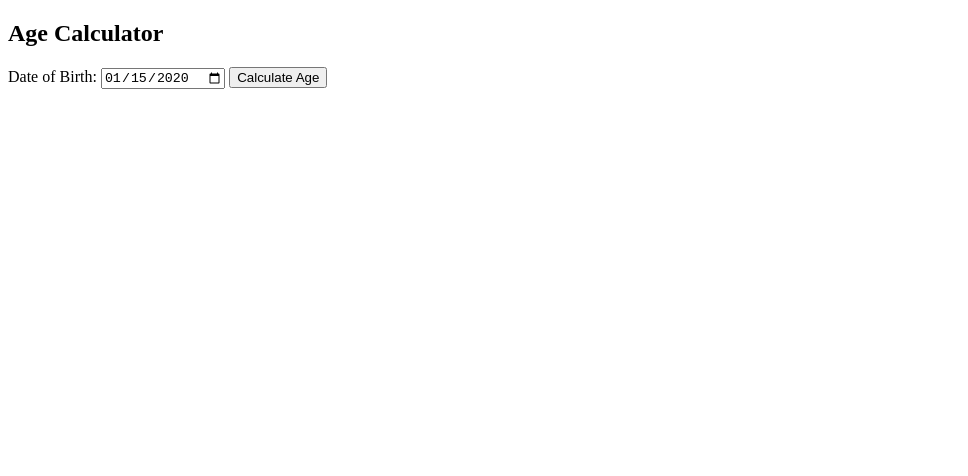
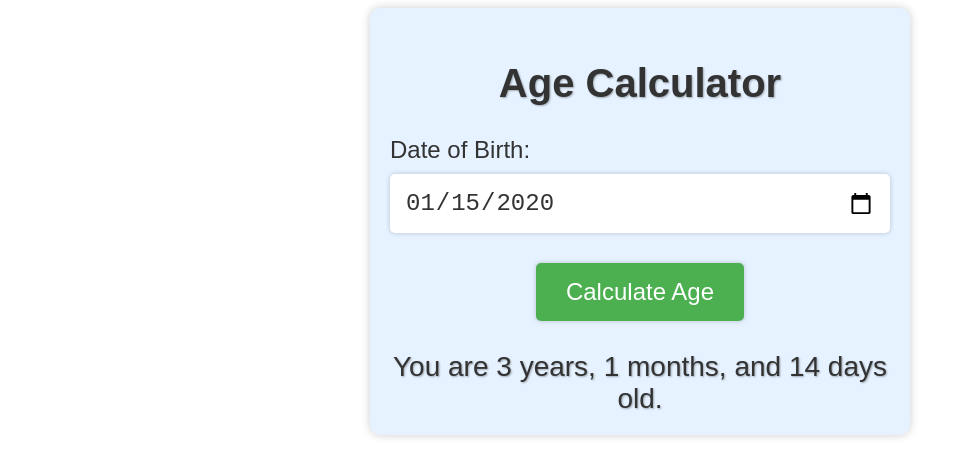
Before and after one commit to PunchyRock/Age-Calculator, a plain HTML site: page index.html in a window 1280 px wide. Both pictures are taken after typing "2020-01-15" into the empty fields and a click on the button "Calculate Age". Shown: the whole page, without its empty margins (0-968 px from the left). Drawn offline with Linux system fonts and the light colour scheme.

Commit message:
Update index.html

```diff
--- a/index.html
+++ b/index.html
@@ -1,6 +1,70 @@
-<!DOCTYPE html>
-<html>
-<body>
+<style>
+.age-calculator {
+	max-width: 500px;
+	margin: 0 auto;
+	text-align: center;
+	font-family: Arial, sans-serif;
+	background-color: #e6f2ff;
+	padding: 20px;
+	border-radius: 10px;
+	box-shadow: 0px 0px 10px rgba(0,0,0,0.2);
+}
+
+.age-calculator h2 {
+	font-size: 40px;
+	margin-bottom: 30px;
+	color: #333;
+	text-shadow: 1px 1px 2px rgba(0,0,0,0.3);
+}
+
+.age-calculator label {
+	display: block;
+	margin-bottom: 10px;
+	font-size: 24px;
+	color: #333;
+	text-align: left;
+}
+
+.age-calculator input[type="date"] {
+	padding: 15px;
+	border: none;
+	border-radius: 5px;
+	font-size: 24px;
+	width: 100%;
+	box-sizing: border-box;
+	background-color: #fff;
+	box-shadow: 0px 0px 5px rgba(0,0,0,0.2);
+	color: #333;
+	/* Make calendar/date text color permanent */
+	::-webkit-calendar-picker-indicator {
+		filter: invert(1);
+	}
+}
+
+.age-calculator button {
+	background-color: #4CAF50;
+	color: #fff;
+	padding: 15px 30px;
+	border: none;
+	border-radius: 5px;
+	font-size: 24px;
+	cursor: pointer;
+	margin-top: 30px;
+	transition: background-color 0.2s ease-in-out;
+	box-shadow: 0px 0px 5px rgba(0,0,0,0.2);
+}
+
+.age-calculator button:hover {
+	background-color: #3e8e41;
+}
+
+.age-calculator .result {
+	font-size: 28px;
+	margin-top: 30px;
+	color: #333;
+	text-shadow: 1px 1px 2px rgba(0,0,0,0.3);
+}
+</style>
 <div class="age-calculator">
 	<h2>Age Calculator</h2>
 	<label>Date of Birth:</label>
@@ -8,7 +72,16 @@
 	<button id="calculate">Calculate Age</button>
 	<div class="result" id="result"></div>
 </div>
-	<script src="script.js"></script>
-</body>
-
-</html>
+<script>
+const calculateAge = () => {
+	const dob = new Date(document.getElementById("dob").value);
+	const now = new Date();
+	const diff = now - dob;
+	const age = new Date(diff);
+	const years = age.getUTCFullYear() - 1970;
+	const months = age.getUTCMonth();
+	const days = age.getUTCDate() - 1;
+	document.getElementById("result").innerHTML = `You are ${years} years, ${months} months, and ${days} days old.`;
+};
+document.getElementById("calculate").addEventListener("click", calculateAge);
+</script>
```
Lines whose indentation alone changed are shown as unchanged.
